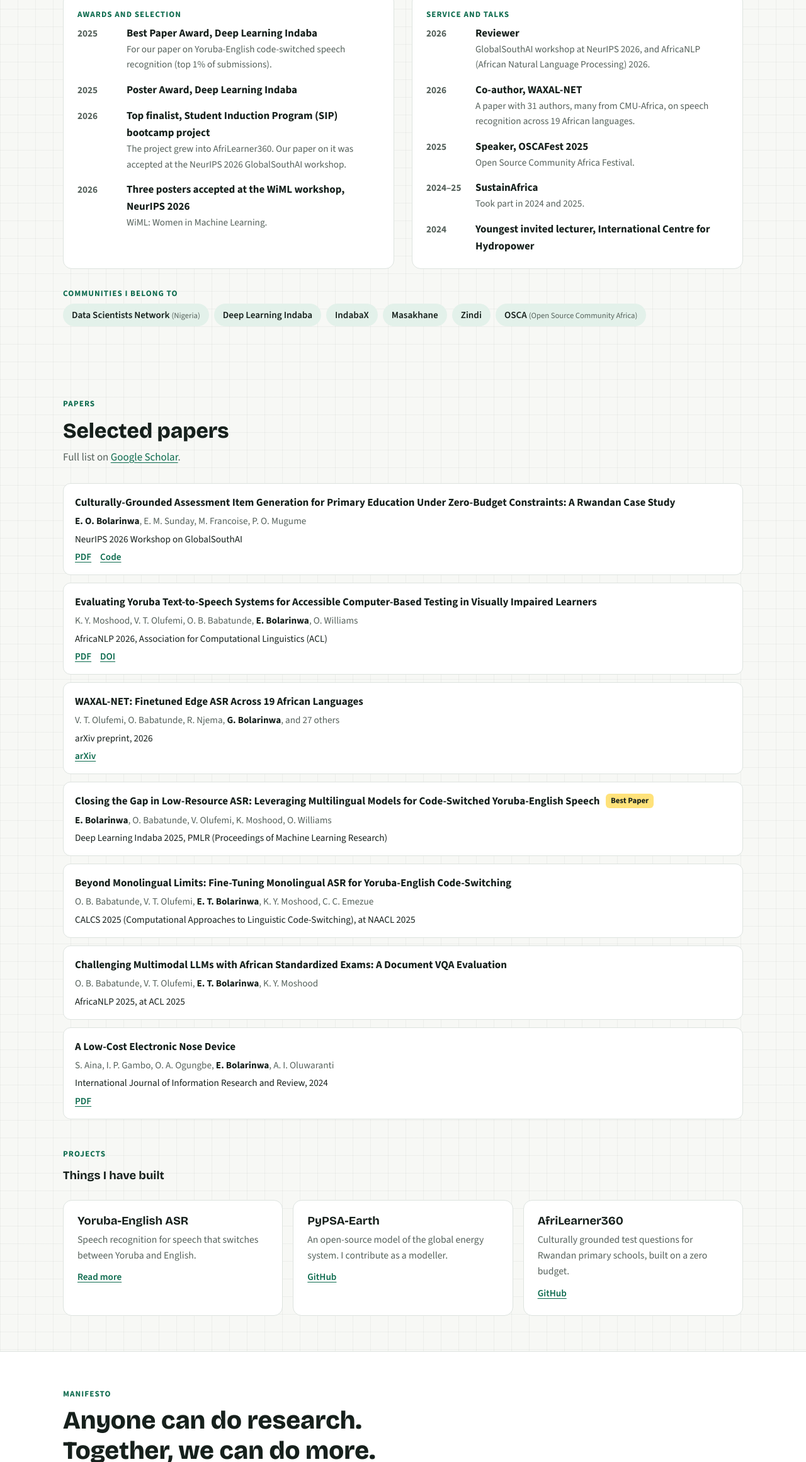
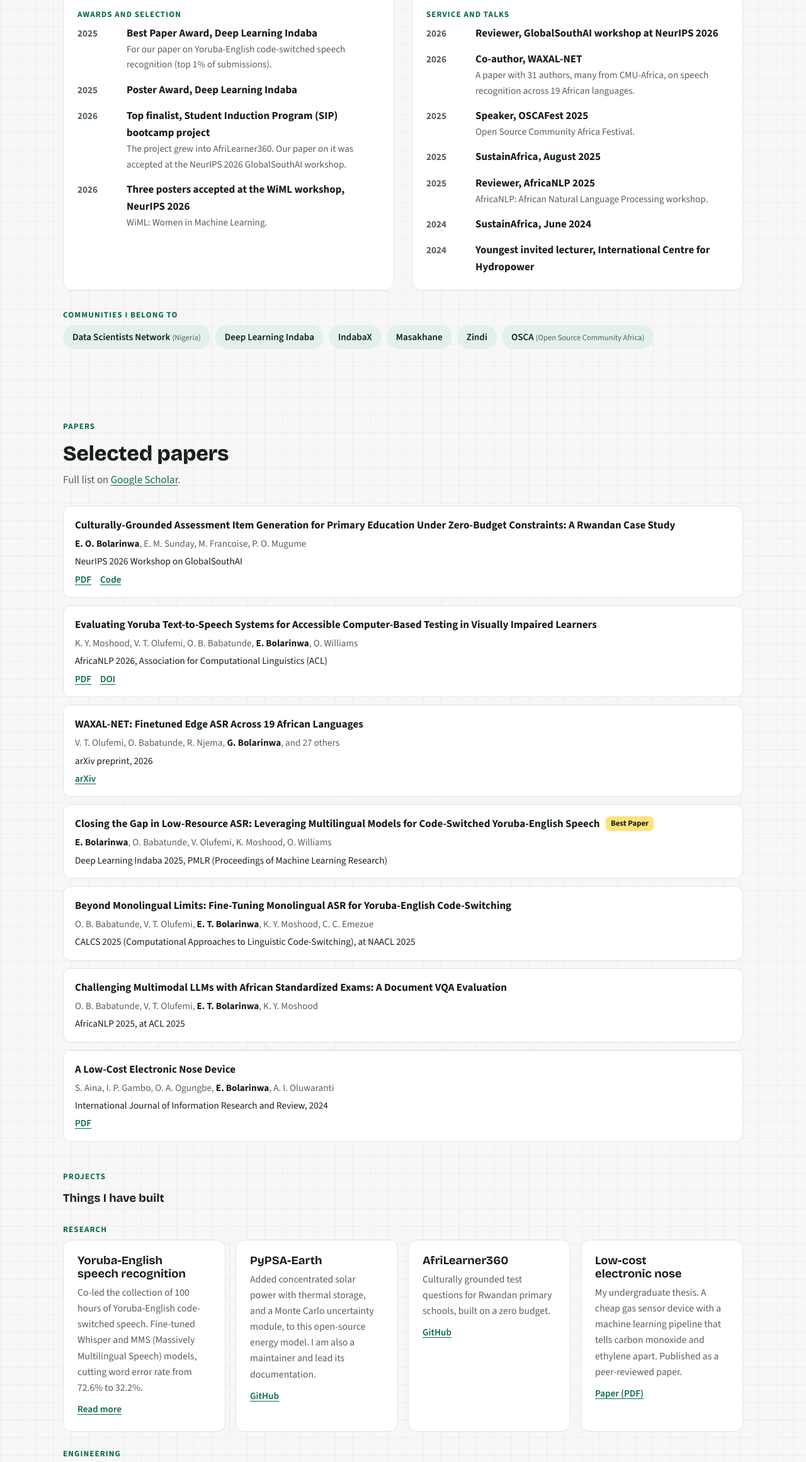
Before and after one commit to GbotemiB/research-club, a plain HTML site: page index.html in a window 1280 px wide. Shown: the part 1442-3763 px from the top of the page at 63% size. Drawn offline with nearby package versions, Linux system fonts and the light colour scheme.

Commit message:
updated records

```diff
--- a/index.html
+++ b/index.html
@@ -128,6 +128,8 @@ section { padding: 56px 0; }
 .chips { display: flex; flex-wrap: wrap; gap: 8px; }
 .chip { background: var(--accent-soft); color: var(--ink); border-radius: 999px; padding: 6px 14px; font-weight: 600; font-size: .95rem; }
 .chip small { color: var(--muted); font-weight: 400; }
+a.chip { text-decoration: none; border: 1px solid transparent; }
+a.chip:hover { border-color: var(--accent); color: var(--accent); }
 
 /* papers */
 .papers { list-style: none; padding: 0; margin: 0; display: grid; gap: 12px; }
@@ -139,7 +141,9 @@ section { padding: 56px 0; }
 .badge { display: inline-block; background: var(--mark); color: var(--ink); font-size: .8rem; font-weight: 700; padding: 1px 8px; border-radius: 6px; margin-left: 6px; vertical-align: 2px; }
 .me { font-weight: 700; color: var(--ink); }
 
-.projects { display: grid; grid-template-columns: repeat(3, 1fr); gap: 16px; }
+.projects { display: grid; grid-template-columns: repeat(4, 1fr); gap: 16px; }
+.proj-group { margin: 6px 0 10px; }
+.projects + .proj-group { margin-top: 24px; }
 .projects .card h3 { margin-bottom: 6px; }
 .projects .card p { color: var(--muted); font-size: .98rem; }
 .projects .card a { display: inline-block; margin-top: 10px; font-weight: 600; font-size: .95rem; }
@@ -284,10 +288,12 @@ footer nav { display: flex; gap: 16px; flex-wrap: wrap; }
       <div class="card">
         <span class="label">Service and talks</span>
         <ul class="list">
-          <li><span class="year">2026</span><div><strong>Reviewer</strong><span class="sub">GlobalSouthAI workshop at NeurIPS 2026, and AfricaNLP (African Natural Language Processing) 2026.</span></div></li>
+          <li><span class="year">2026</span><div><strong>Reviewer, GlobalSouthAI workshop at NeurIPS 2026</strong></div></li>
           <li><span class="year">2026</span><div><strong>Co-author, WAXAL-NET</strong><span class="sub">A paper with 31 authors, many from CMU-Africa, on speech recognition across 19 African languages.</span></div></li>
           <li><span class="year">2025</span><div><strong>Speaker, OSCAFest 2025</strong><span class="sub">Open Source Community Africa Festival.</span></div></li>
-          <li><span class="year">2024–25</span><div><strong>SustainAfrica</strong><span class="sub">Took part in 2024 and 2025.</span></div></li>
+          <li><span class="year">2025</span><div><strong>SustainAfrica, August 2025</strong></div></li>
+          <li><span class="year">2025</span><div><strong>Reviewer, AfricaNLP 2025</strong><span class="sub">AfricaNLP: African Natural Language Processing workshop.</span></div></li>
+          <li><span class="year">2024</span><div><strong>SustainAfrica, June 2024</strong></div></li>
           <li><span class="year">2024</span><div><strong>Youngest invited lecturer, International Centre for Hydropower</strong></div></li>
         </ul>
       </div>
@@ -296,12 +302,12 @@ footer nav { display: flex; gap: 16px; flex-wrap: wrap; }
     <div style="margin-top:28px">
       <span class="label">Communities I belong to</span>
       <div class="chips">
-        <span class="chip">Data Scientists Network <small>(Nigeria)</small></span>
-        <span class="chip">Deep Learning Indaba</span>
-        <span class="chip">IndabaX</span>
-        <span class="chip">Masakhane</span>
-        <span class="chip">Zindi</span>
-        <span class="chip">OSCA <small>(Open Source Community Africa)</small></span>
+        <a class="chip" href="https://www.datasciencenigeria.org/">Data Scientists Network <small>(Nigeria)</small></a>
+        <a class="chip" href="https://deeplearningindaba.com/">Deep Learning Indaba</a>
+        <a class="chip" href="https://deeplearningindaba.com/2025/indabax/">IndabaX</a>
+        <a class="chip" href="https://www.masakhane.io/">Masakhane</a>
+        <a class="chip" href="https://zindi.africa/">Zindi</a>
+        <a class="chip" href="https://oscafrica.org/">OSCA <small>(Open Source Community Africa)</small></a>
       </div>
     </div>
   </div>
@@ -354,10 +360,21 @@ footer nav { display: flex; gap: 16px; flex-wrap: wrap; }
     </ol>
 
     <div class="sec-head" style="margin-top:44px"><span class="label">Projects</span><h3>Things I have built</h3></div>
+
+    <span class="label proj-group">Research</span>
     <div class="projects">
-      <div class="card"><h3>Yoruba-English ASR</h3><p>Speech recognition for speech that switches between Yoruba and English.</p><a href="https://gbotemib.github.io/projects/yoruba-asr/">Read more</a></div>
-      <div class="card"><h3>PyPSA-Earth</h3><p>An open-source model of the global energy system. I contribute as a modeller.</p><a href="https://github.com/pypsa-meets-earth/pypsa-earth">GitHub</a></div>
+      <div class="card"><h3>Yoruba-English speech recognition</h3><p>Co-led the collection of 100 hours of Yoruba-English code-switched speech. Fine-tuned Whisper and MMS (Massively Multilingual Speech) models, cutting word error rate from 72.6% to 32.2%.</p><a href="https://gbotemib.github.io/projects/yoruba-asr/">Read more</a></div>
+      <div class="card"><h3>PyPSA-Earth</h3><p>Added concentrated solar power with thermal storage, and a Monte Carlo uncertainty module, to this open-source energy model. I am also a maintainer and lead its documentation.</p><a href="https://github.com/pypsa-meets-earth/pypsa-earth">GitHub</a></div>
       <div class="card"><h3>AfriLearner360</h3><p>Culturally grounded test questions for Rwandan primary schools, built on a zero budget.</p><a href="https://github.com/GbotemiB/afrilearner360">GitHub</a></div>
+      <div class="card"><h3>Low-cost electronic nose</h3><p>My undergraduate thesis. A cheap gas sensor device with a machine learning pipeline that tells carbon monoxide and ethylene apart. Published as a peer-reviewed paper.</p><a href="https://ijirr.com/sites/default/files/issues-pdf/4040.pdf">Paper (PDF)</a></div>
+    </div>
+
+    <span class="label proj-group">Engineering</span>
+    <div class="projects">
+      <div class="card"><h3>PyPSA Helper Bot</h3><p>A Discord bot that answers PyPSA questions using the docs, the code and past issues.</p><a href="https://github.com/GbotemiB/pypsa-helper-bot">GitHub</a></div>
+      <div class="card"><h3>Facemask detection on a small device</h3><p>A real-time facemask detection model running on a SIPEED Maixduino, a low-power edge device.</p></div>
+      <div class="card"><h3>GitHub Archive data pipeline</h3><p>An end-to-end batch pipeline and dashboard for GitHub activity data.</p><a href="https://github.com/GbotemiB/gharchive_de_project">GitHub</a></div>
+      <div class="card"><h3>Podcast Summarizer</h3><p>Creates episode summaries, guest lists, highlights and chapters from podcast feeds.</p><a href="https://github.com/GbotemiB/podcastSummarizer">GitHub</a></div>
     </div>
   </div>
 </section>
```
